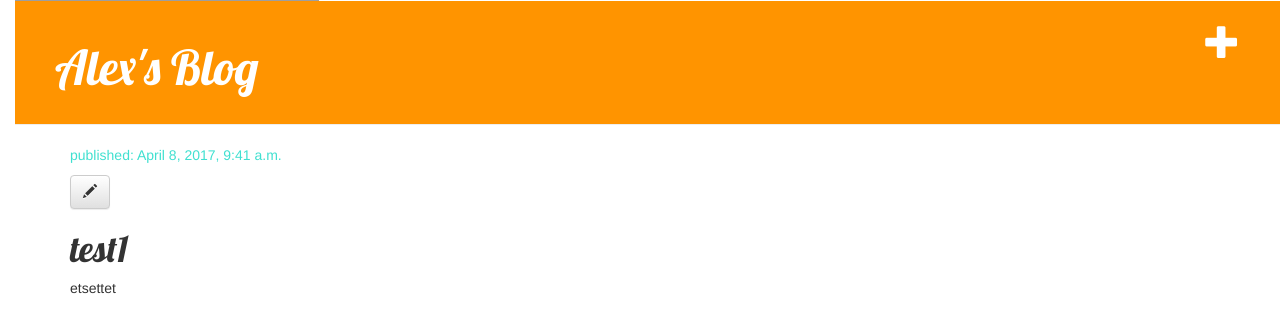
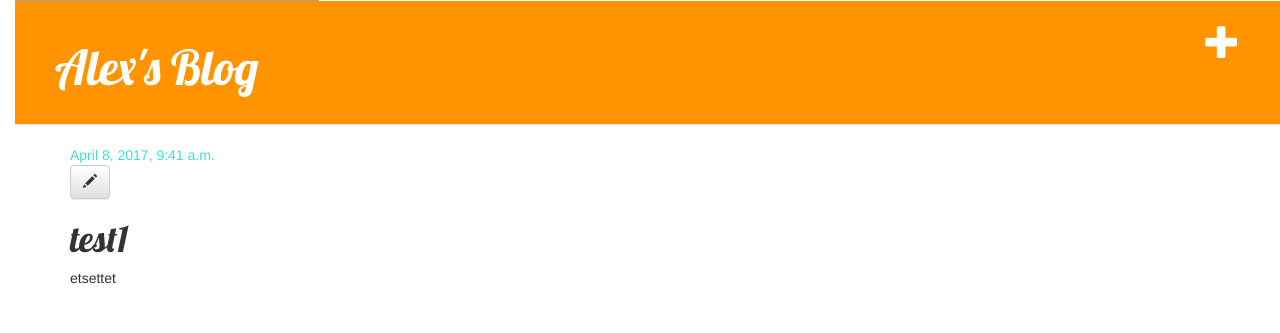
Before and after one commit to alxhghs/my-first-blog, a Django app: page /post/1/ in a window 1280 px wide. Shown: the part 227-560 px from the top of the page. Run offline with Django 3.2, Linux system fonts and the light colour scheme; data comes from the database, SQL or seed files in the repository; both versions use the stored data as it was after the commit; some libraries are stand-ins or nearby versions; grey boxes are pictures that could not be loaded.

Commit message:
modified post_detail.html and db

```diff
--- a/blog/templates/blog/post_detail.html
+++ b/blog/templates/blog/post_detail.html
@@ -4,7 +4,7 @@
   <div class="post">
     {% if post.published_date %}
       <div class="date">
-        <p>published: {{ post.published_date }}</p>
+        {{ post.published_date }}
       </div>
     {% endif %}
     <a class="btn btn-default" href"{% url 'post_edit' pk=post.pk %}"><span class="glyphicon glyphicon-pencil"></span></a>
```
Also changed, not shown: db.sqlite3.
